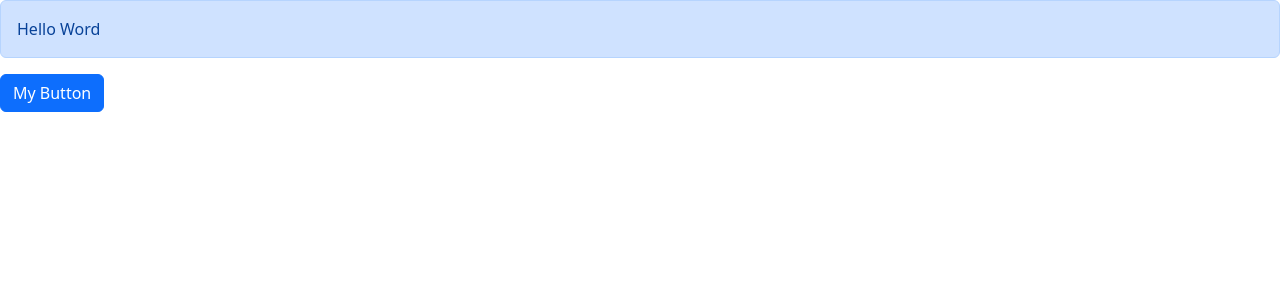
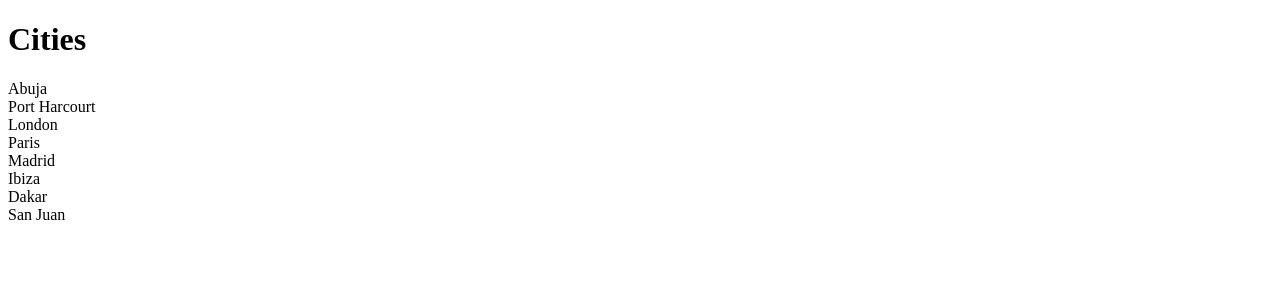
Before and after one commit to ifuenteromero/typescript, a React (Vite) app: page / in a window 1280 px wide. Shown: the top 300 px of the page. Built offline with nearby package versions, Linux system fonts and the light colour scheme.

Commit message:
2 Styling Components vanilla css

```diff
--- a/src/App.tsx
+++ b/src/App.tsx
@@ -1,13 +1,31 @@
-import Alert from "./components/Alert";
-import Button from "./components/Button";
+import { useState } from "react";
+import ListGroup from "./components/ListGroup";
 
 const App = () => {
+	const [isAlertVisible, setAlertVisibility] = useState(false);
+
+	const items = [
+		"Abuja",
+		"Port Harcourt",
+		"London",
+		"Paris",
+		"Madrid",
+		"Ibiza",
+		"Dakar",
+		"San Juan",
+	];
+
+	const handleSelectItem = (item: string) => {
+		console.log({ item });
+	};
+
 	return (
 		<div>
-			<Alert>
-				Hello <span> Word </span>
-			</Alert>
-			<Button onClick={() => console.log("click")}>My Button</Button>
+			<ListGroup
+				items={items}
+				heading="Cities"
+				onSelectItem={handleSelectItem}
+			/>
 		</div>
 	);
 };
--- a/src/components/Alert.tsx
+++ b/src/components/Alert.tsx
@@ -2,12 +2,20 @@ import { ReactNode } from "react";
 
 interface Props {
 	children: ReactNode;
+	onClose: () => void;
 }
 
-const Alert = ({ children }: Props) => {
+const Alert = ({ children, onClose }: Props) => {
 	return (
-		<div className="alert alert-primary" role="alert">
+		<div className="alert alert-primary alert-dismissible" role="alert">
 			{children}
+			<button
+				type="button"
+				className="btn-close"
+				data-bs-dismiss="alert"
+				aria-label="Close"
+				onClick={onClose}
+			/>
 		</div>
 	);
 };
--- /dev/null
+++ b/src/components/ListGroup/ListGroup.css
@@ -0,0 +1,4 @@
+.list-group {
+    list-style: none;
+    padding: 0;
+}
--- a/src/components/ListGroup.tsx
+++ b/src/components/ListGroup/ListGroup.tsx
@@ -1,4 +1,6 @@
 import { useState } from "react";
+import "./ListGroup.css";
+
 interface Props {
 	items: string[];
 	heading: string;
--- /dev/null
+++ b/src/components/ListGroup/index.ts
@@ -0,0 +1,3 @@
+import ListGroup from "./ListGroup";
+
+export default ListGroup;
--- a/src/main.tsx
+++ b/src/main.tsx
@@ -1,7 +1,6 @@
 import React from "react";
 import ReactDOM from "react-dom/client";
 import App from "./App";
-import "bootstrap/dist/css/bootstrap.css";
 
 ReactDOM.createRoot(document.getElementById("root") as HTMLElement).render(
 	<React.StrictMode>
```
